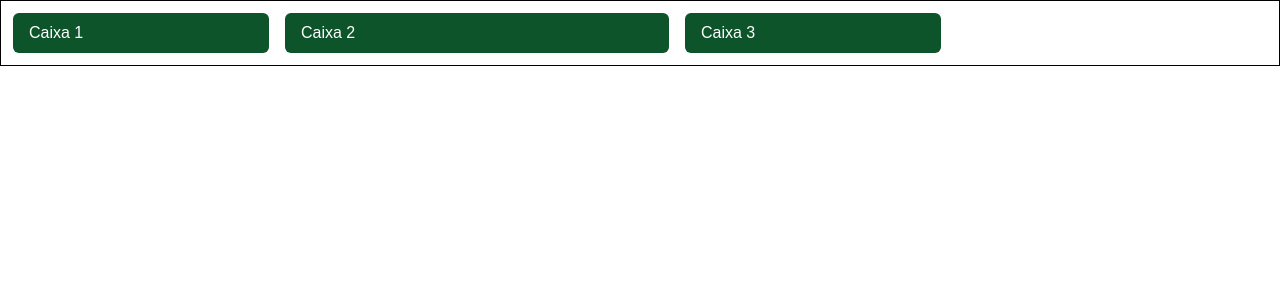
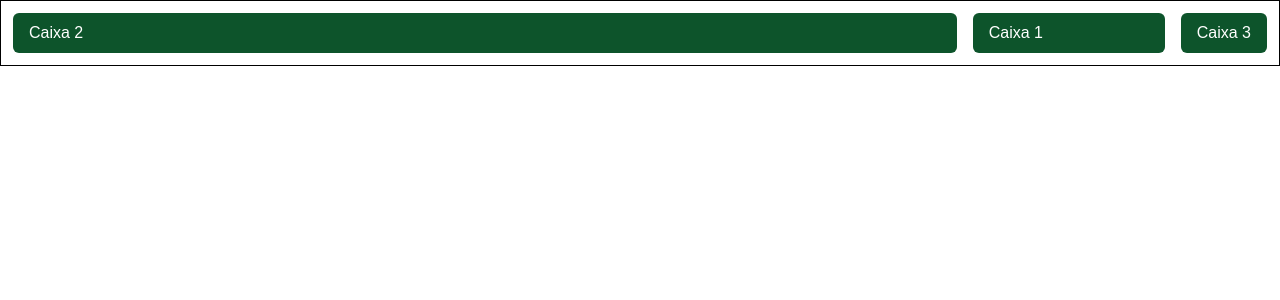
Before and after one commit to MathNunesx/Udemy-Next-TailWind, a Next.js app in the folder next-tailwind/: page /flex in a window 1280 px wide. Shown: the top 300 px of the page. Built offline with nearby package versions, Linux system fonts and the light colour scheme.

Commit message:
ordem | crescimento | alinhamento

```diff
--- a/next-tailwind/src/app/flex/page.tsx
+++ b/next-tailwind/src/app/flex/page.tsx
@@ -2,9 +2,10 @@
 export default function AplicacaoFlex(){
     return (
         <div className="border p-3 flex flex-row gap-4">
-            <div className="caixa basis-64"> Caixa 1</div>
-            <div className="caixa basis-96"> Caixa 2</div>
-            <div className="caixa basis-64"> Caixa 3</div>
+            {/* justify - grow - basis - order - align itens */}
+            <div className="caixa basis-48 order-1"> Caixa 1</div>
+            <div className="caixa grow"> Caixa 2</div>
+            <div className="caixa order-2"> Caixa 3</div>
 
 
         </div>
```
